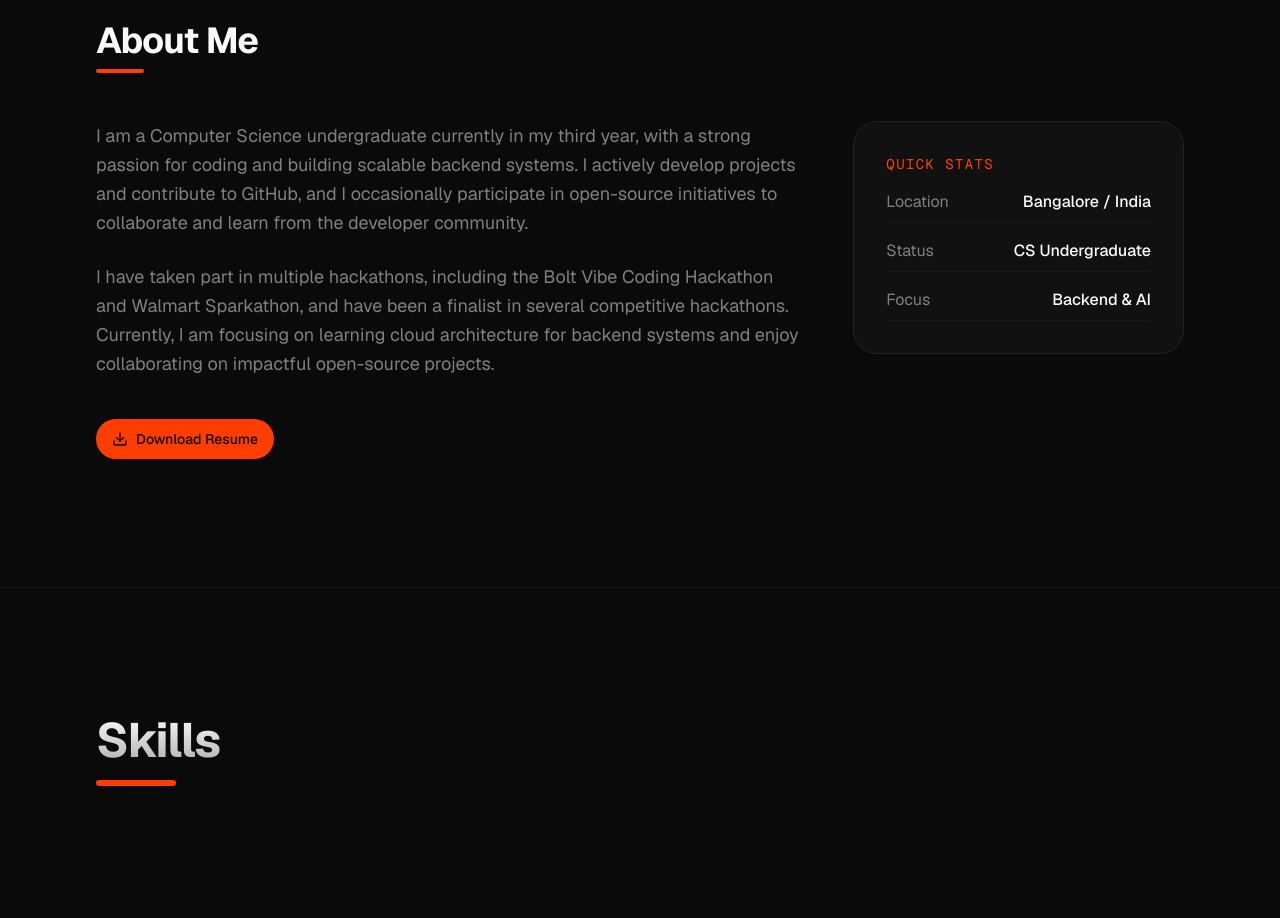
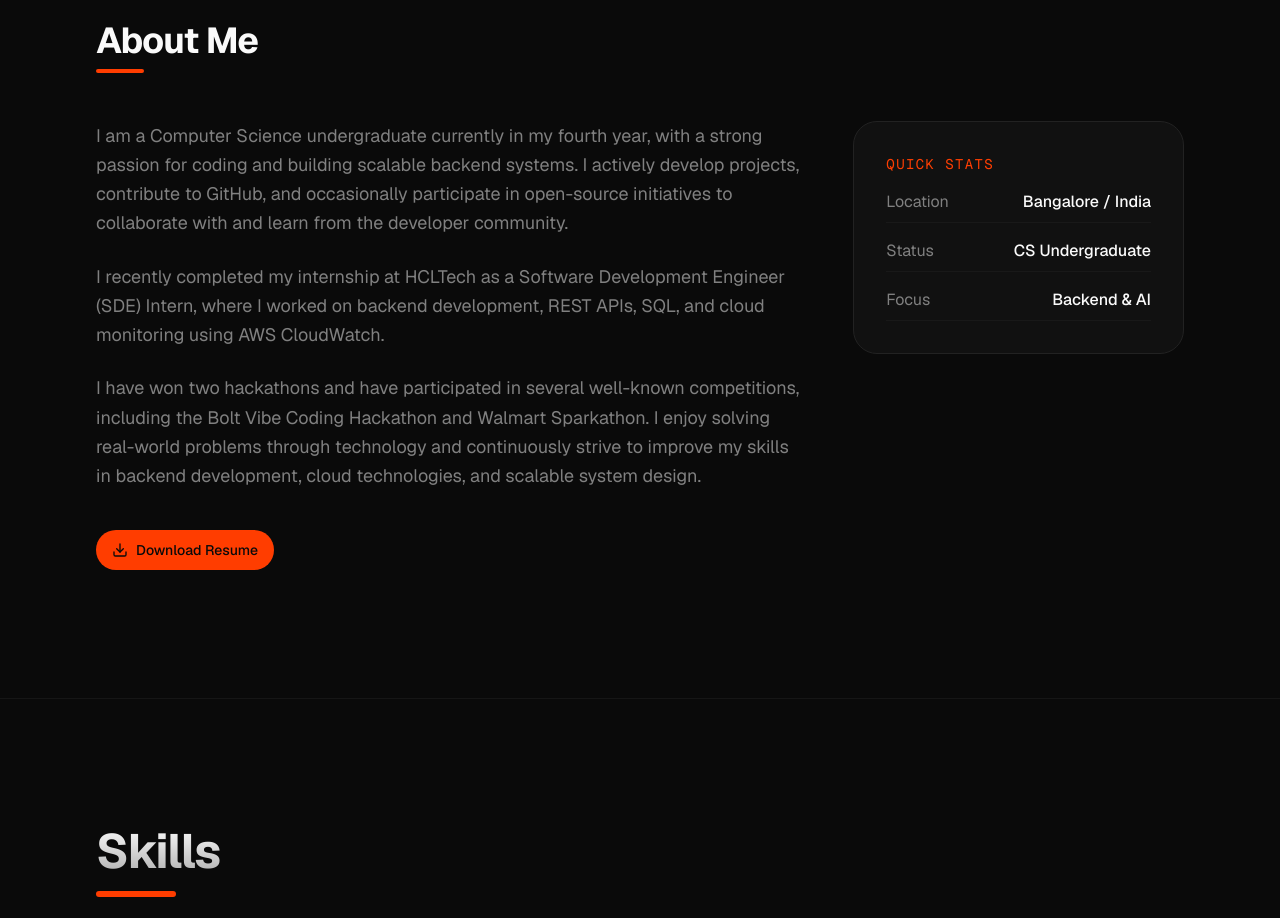
Before and after one commit to amitabhanmolpain/Portfolio, a Next.js app: page / in a window 1280 px wide. Shown: the part 840-1758 px from the top of the page. Built offline with nearby package versions, Linux system fonts and the light colour scheme.

Commit message:
About section updated

```diff
--- a/components/about-section.tsx
+++ b/components/about-section.tsx
@@ -15,10 +15,13 @@ export function AboutSection() {
         <div className="grid md:grid-cols-3 gap-8 md:gap-12 items-start">
           <div className="md:col-span-2 space-y-4 md:space-y-6 text-base md:text-lg text-muted-foreground leading-relaxed">
             <p>
-              I am a Computer Science undergraduate currently in my third year, with a strong passion for coding and building scalable backend systems. I actively develop projects and contribute to GitHub, and I occasionally participate in open-source initiatives to collaborate and learn from the developer community.
+              I am a Computer Science undergraduate currently in my fourth year, with a strong passion for coding and building scalable backend systems. I actively develop projects, contribute to GitHub, and occasionally participate in open-source initiatives to collaborate with and learn from the developer community.
             </p>
             <p>
-              I have taken part in multiple hackathons, including the Bolt Vibe Coding Hackathon and Walmart Sparkathon, and have been a finalist in several competitive hackathons. Currently, I am focusing on learning cloud architecture for backend systems and enjoy collaborating on impactful open-source projects.
+              I recently completed my internship at HCLTech as a Software Development Engineer (SDE) Intern, where I worked on backend development, REST APIs, SQL, and cloud monitoring using AWS CloudWatch.
+            </p>
+            <p>
+              I have won two hackathons and have participated in several well-known competitions, including the Bolt Vibe Coding Hackathon and Walmart Sparkathon. I enjoy solving real-world problems through technology and continuously strive to improve my skills in backend development, cloud technologies, and scalable system design.
             </p>
 
             <div className="pt-4">
```
